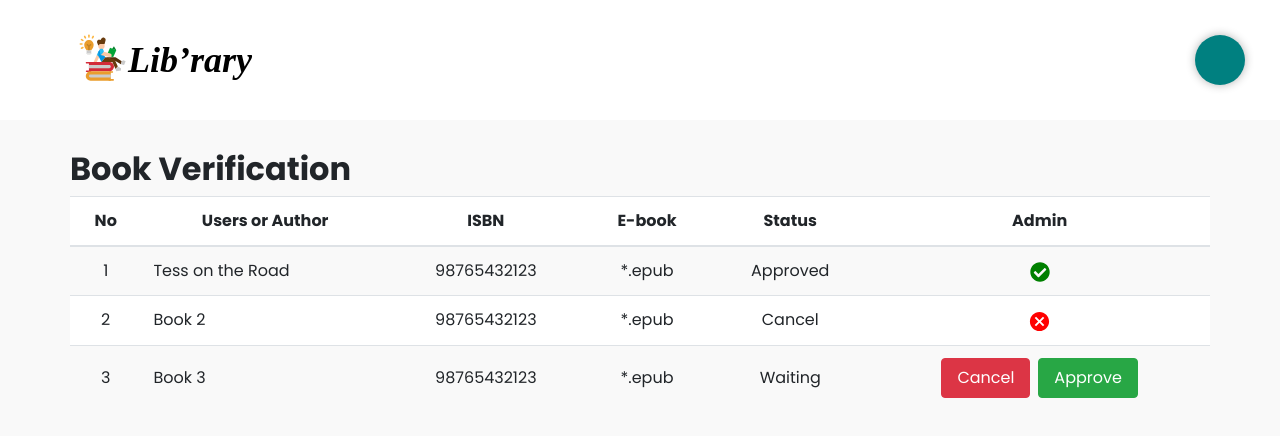
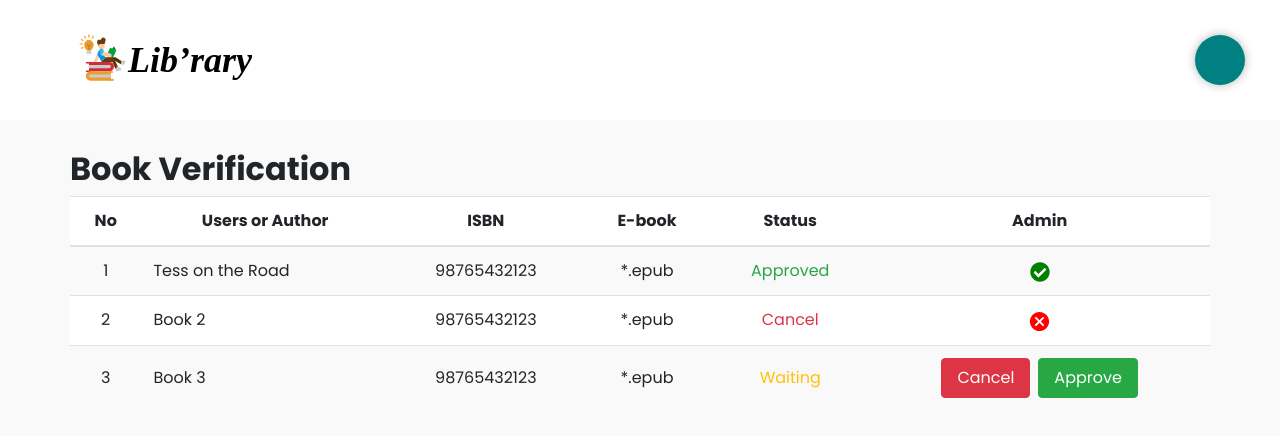
Before and after one commit to nuraskiah/DW18LSFSQ_Library, a React (Create React App) app: page /admin in a window 1280 px wide. Shown: the top 436 px of the page. Built offline with nearby package versions, Linux system fonts and the light colour scheme; sample sign-in values are in the browser's storage.

Commit message:
update admin

```diff
--- a/src/pages/Admin.js
+++ b/src/pages/Admin.js
@@ -37,13 +37,15 @@ function Admin() {
 }
 
 function UserBooksList(props) {
-  let action;
+  let action, statusClass;
   switch (props.status) {
     case 'Approved':
       action = <FaCheckCircle color="green" size="20px" />;
+      statusClass = 'align-middle text-success';
       break;
     case 'Cancel':
       action = <MdCancel color="red" size="23px" />;
+      statusClass = 'align-middle text-danger';
       break;
     default:
       action = (
@@ -54,6 +56,7 @@ function UserBooksList(props) {
           <Button variant="success">Approve</Button>
         </>
       );
+      statusClass = 'align-middle text-warning';
   }
 
   return (
@@ -63,7 +66,7 @@ function UserBooksList(props) {
         <td className="align-middle">{props.title}</td>
         <td className="align-middle">{props.isbn}</td>
         <td className="align-middle">*.epub</td>
-        <td className="align-middle">{props.status}</td>
+        <td className={statusClass}>{props.status}</td>
         <td className="align-middle">{action}</td>
       </tr>
     </>
```
